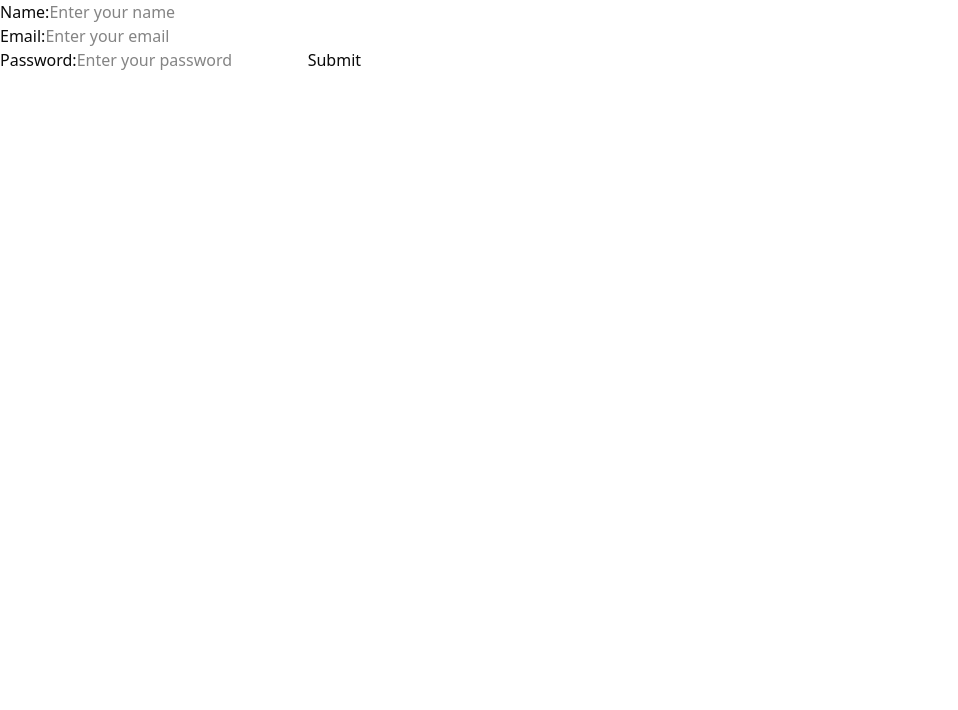
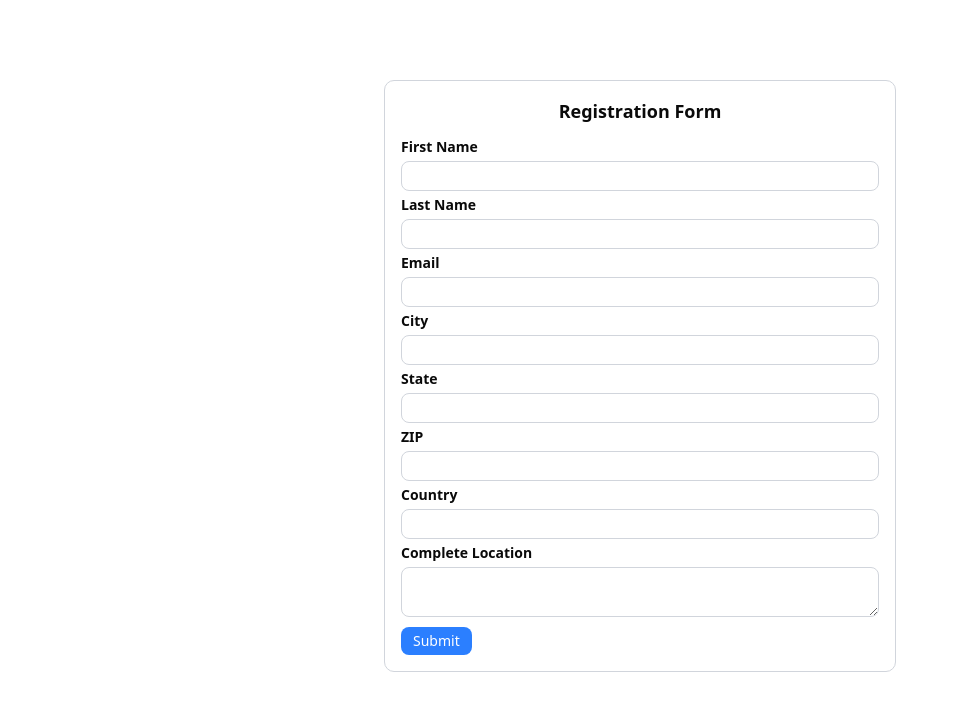
Before and after one commit to Thanh280124/TypeScript, a React (Vite) app in the folder TypeScript-with-React/: page / in a window 1280 px wide. Shown: the top 710 px of the page, without its empty margins (0-958 px from the left). Built offline with nearby package versions, Linux system fonts and the light colour scheme.

Commit message:
react-hook-form advance

```diff
--- a/TypeScript-with-React/src/App.tsx
+++ b/TypeScript-with-React/src/App.tsx
@@ -20,7 +20,7 @@
 // import Button from "./components/ui/button"
 
 import Form from "./components/react-form-hooks/Form"
-
+import AdvanceForm from "./components/react-form-hooks/AdvanceForm"
 const App = () => {
   // const user : Info = {
   //   id: 1,
@@ -61,8 +61,9 @@ const App = () => {
      <MyComponent/>
       <UserList/>
       <Button>Learn more</Button>
+      <Form/>
     */}
-    <Form/>
+    <AdvanceForm/>
     </>
   )
 }
--- /dev/null
+++ b/TypeScript-with-React/src/components/react-form-hooks/AdvanceForm.tsx
@@ -0,0 +1,81 @@
+import { useForm, SubmitHandler } from "react-hook-form";
+
+interface FormData {
+    firstName: string;
+    lastName: string;
+    email: string;
+    city: string;
+    state: string;
+    zip: string;
+    country: string;
+    completeLocation: string;
+}
+
+const AdvanceForm = () => {
+    const {
+        register,
+        handleSubmit,
+        formState: { errors },
+    } = useForm<FormData>();
+
+    const onSubmit: SubmitHandler<FormData> = (data) => {
+        console.log(data);
+    };
+
+    return (
+        <div className="max-w-lg mx-auto p-4 border border-gray-300 rounded-lg h-auto m-20">
+            <h2 className="text-lg font-bold mb-3 text-center">Registration Form</h2>
+            <form onSubmit={handleSubmit(onSubmit)} className="space-y-2">
+                <div className="mb-1">
+                    <label className="block mb-1 font-bold text-sm" htmlFor="firstName">First Name</label>
+                    <input type="text" id="firstName" className="w-full p-1 border border-gray-300 rounded-md text-sm" {...register('firstName', { required: "First Name is required" })} />
+                    {errors.firstName && <span className="text-red-500 text-xs">{errors.firstName.message}</span>}
+                </div>
+                <div className="mb-1">
+                    <label className="block mb-1 font-bold text-sm" htmlFor="lastName">Last Name</label>
+                    <input type="text" id="lastName" className="w-full p-1 border border-gray-300 rounded-md text-sm" {...register('lastName', { required: "Last Name is required" })} />
+                    {errors.lastName && <span className="text-red-500 text-xs">{errors.lastName.message}</span>}
+                </div>
+                <div className="mb-1">
+                    <label className="block mb-1 font-bold text-sm" htmlFor="email">Email</label>
+                    <input type="email" id="email" className="w-full p-1 border border-gray-300 rounded-md text-sm" {...register('email', {
+                        required: "Email is required",
+                        pattern: {
+                            value: /^[^\s@]+@[^\s@]+\.[^\s@]+$/,
+                            message: "Invalid email address",
+                        },
+                    })} />
+                    {errors.email && <span className="text-red-500 text-xs">{errors.email.message}</span>}
+                </div>
+                <div className="mb-1">
+                    <label className="block mb-1 font-bold text-sm" htmlFor="city">City</label>
+                    <input type="text" id="city" className="w-full p-1 border border-gray-300 rounded-md text-sm" {...register('city', { required: "City is required" })} />
+                    {errors.city && <span className="text-red-500 text-xs">{errors.city.message}</span>}
+                </div>
+                <div className="mb-1">
+                    <label className="block mb-1 font-bold text-sm" htmlFor="state">State</label>
+                    <input type="text" id="state" className="w-full p-1 border border-gray-300 rounded-md text-sm" {...register('state', { required: "State is required" })} />
+                    {errors.state && <span className="text-red-500 text-xs">{errors.state.message}</span>}
+                </div>
+                <div className="mb-1">
+                    <label className="block mb-1 font-bold text-sm" htmlFor="zip">ZIP</label>
+                    <input type="text" id="zip" className="w-full p-1 border border-gray-300 rounded-md text-sm" {...register('zip', { required: "ZIP is required" })} />
+                    {errors.zip && <span className="text-red-500 text-xs">{errors.zip.message}</span>}
+                </div>
+                <div className="mb-1">
+                    <label className="block mb-1 font-bold text-sm" htmlFor="country">Country</label>
+                    <input type="text" id="country" className="w-full p-1 border border-gray-300 rounded-md text-sm" {...register('country', { required: "Country is required" })} />
+                    {errors.country && <span className="text-red-500 text-xs">{errors.country.message}</span>}
+                </div>
+                <div className="mb-1">
+                    <label className="block mb-1 font-bold text-sm" htmlFor="completeLocation">Complete Location</label>
+                    <textarea id="completeLocation" className="w-full p-1 border border-gray-300 rounded-md text-sm" {...register('completeLocation', { required: "Complete Location is required" })} />
+                    {errors.completeLocation && <span className="text-red-500 text-xs">{errors.completeLocation.message}</span>}
+                </div>
+                <button type="submit" className="px-3 py-1 bg-blue-500 text-white rounded-md hover:bg-blue-700 text-sm">Submit</button>
+            </form>
+        </div>
+    );
+};
+
+export default AdvanceForm;
```
